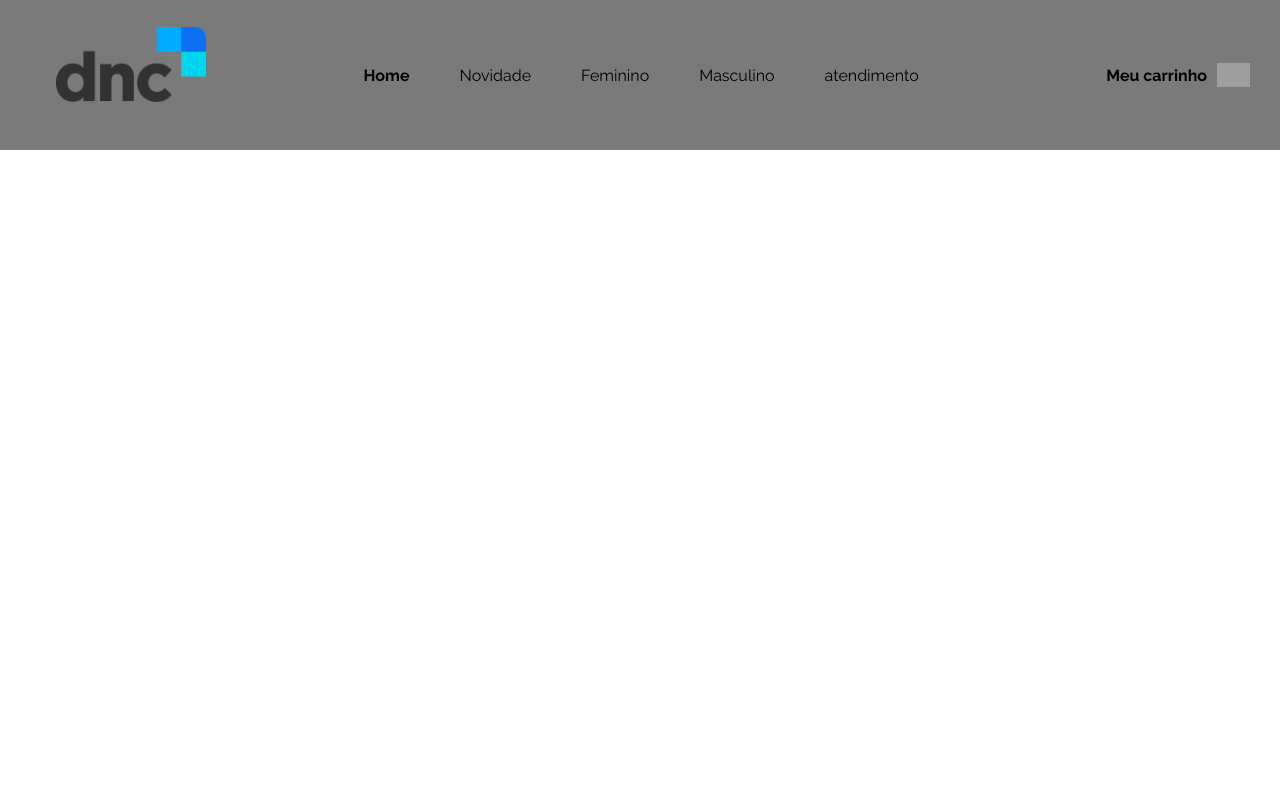
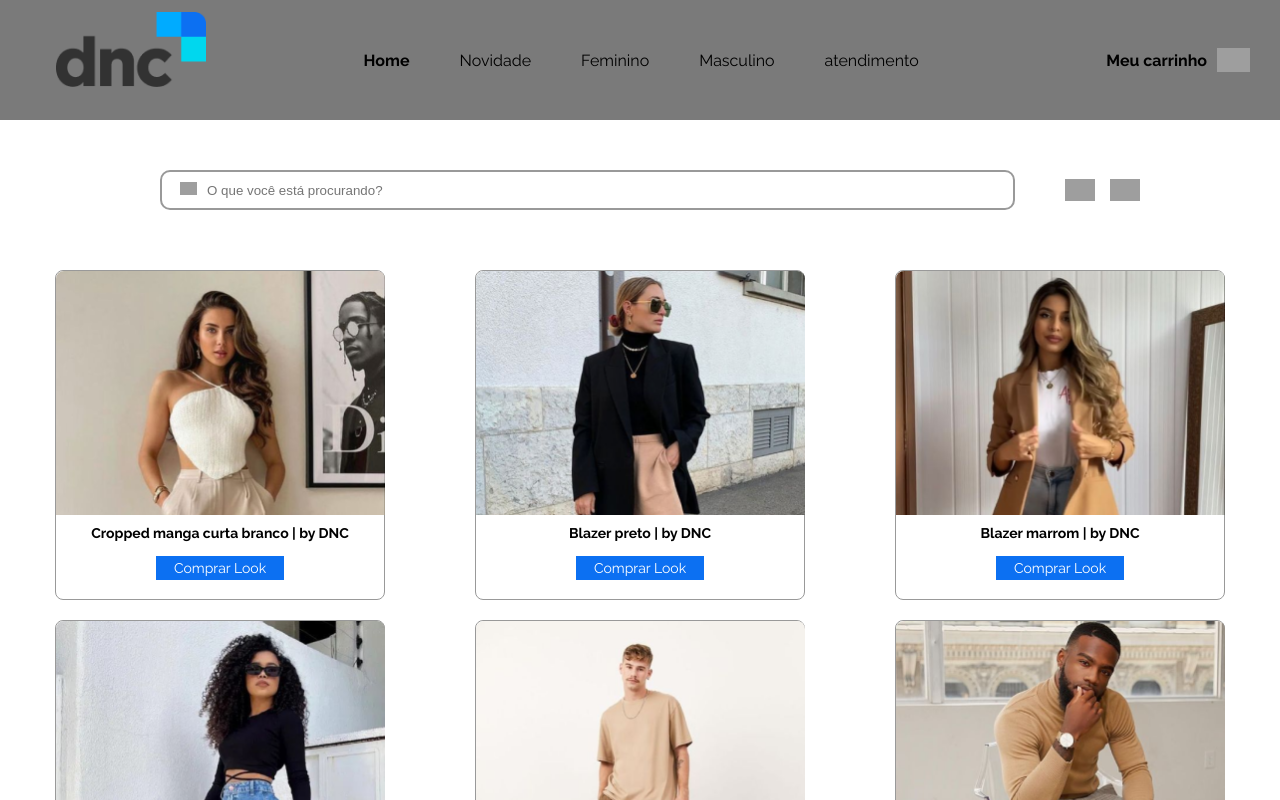
Before and after one commit to Gguife/E-commerce-DNC, a React (Vite) app: page /home in a window 1280 px wide. Shown: the top 800 px of the page. Built offline with nearby package versions, Linux system fonts and the light colour scheme; grey boxes are pictures that could not be loaded.

Commit message:
create Home and editing erros

```diff
--- a/src/components/header/Header.scss
+++ b/src/components/header/Header.scss
@@ -2,9 +2,10 @@
 
 .header{
   background-color: $border-input-color;
-  height: 150px;
+  height: 120px;
   display: flex;
   align-items: center;
+  overflow: hidden;
 
   .logo{
     width: 150px;
--- a/src/components/headerMenu/HeaderMenu.jsx
+++ b/src/components/headerMenu/HeaderMenu.jsx
@@ -10,16 +10,13 @@ export const HeaderMenu = () => {
   const handleMobileOpen = () =>{
     const mobile = document.querySelector('.menu-mobile')
 
-    mobile.style.display = 'flex';
-    mobile.style.left = '0px';
-
+    mobile.style.display = 'flex'
   }
 
   const handleMobileClose = () =>{
     const mobile = document.querySelector('.menu-mobile')
 
-    mobile.style.left = '700px';
-    mobile.style.display = 'none';
+    mobile.style.display = 'none'
   }
 
   return (
--- a/src/components/headerMenu/HeaderMenu.scss
+++ b/src/components/headerMenu/HeaderMenu.scss
@@ -1,5 +1,5 @@
 .header-menu{
-  height: 115px;
+  width: 100%;
   display: flex;
   justify-content: space-between;
 
@@ -15,6 +15,11 @@
     }
     a{
       color: #000;
+      transition: .4s;
+
+      &:hover{
+        color: #fff;
+      }
     }
   }
 
@@ -37,17 +42,17 @@
   .menu-mobile{
     position: absolute;
     top: 0px;
-    left: 800px;
-    margin-right: 20px;
+    right: 0;
     background-color: #b6b2b2;
-    width: 100%;
-    border-radius: 20px 0px 0px 20px;
+    width: 60%;
+    height: 100%;
     padding: 20px;
     display: none;
     flex-direction: column;
     align-items: center;
     justify-content: center;
-    opacity: .9;
+    opacity: .95;
+    transition: all ease .6s;
 
 
     .menu-close{
--- /dev/null
+++ b/src/components/productCard/ProductCard.jsx
@@ -0,0 +1,12 @@
+import './ProductCard.scss'
+import { Link } from 'react-router-dom'
+
+export const ProductCard = ({data}) => {
+  return (
+    <div className='card'>
+      <img src={data.imgPathDetail} alt="" />
+      <h3>{data.title}</h3>
+      <Link to='/products' className='button-card'>Comprar Look</Link>
+    </div>
+  )
+}
--- /dev/null
+++ b/src/components/productCard/ProductCard.scss
@@ -0,0 +1,38 @@
+@use '../../sass/varibales' as *;
+
+.card{
+  display: flex;
+  flex-direction: column;
+  align-items: center;
+  width: 330px;
+  height: 330px;
+  border-radius: 8px;
+  border: 1px solid #999;
+
+  img{
+    border-radius: 8px 8px 0 0;
+    width: 329px;
+  }
+  h3{
+    font-size: 14px;
+    margin: 10px 0;
+  }
+  .button-card{
+    display: flex;
+    align-items: center;
+    justify-content: center;
+    margin-top: 5px;
+    width: 128px;
+    height: 24px;
+    background-color: $contrast-color;
+    color: #FFF;
+    border: none;
+    transition: .4s;
+    font-size: 14px;
+    cursor: pointer;
+
+    &:hover{
+      opacity: .6;
+    }
+  }
+}
--- /dev/null
+++ b/src/components/search/Search.jsx
@@ -0,0 +1,20 @@
+import './Search.scss'
+import SearchIcon from '../../assets/search.png'
+import Like from '../../assets/like.png'
+import Profile from '../../assets/user.png'
+
+export const Search = () => {
+
+  return (
+    <div className="search">
+      <div className="search-input">
+        <input type="search" id='search' placeholder='O que você está procurando?' />
+        <span><img src={SearchIcon} alt="Search" /></span>
+      </div>
+      <div className="icons">
+        <img src={Profile} alt="Profile" />
+        <img src={Like} alt="Like" />
+      </div>
+    </div>
+  )
+}
--- /dev/null
+++ b/src/components/search/Search.scss
@@ -0,0 +1,41 @@
+.search{
+  margin: 30px auto;
+  display: flex;
+  align-items: center;
+  justify-content: center;
+  width: 1000px;
+
+  .search-input{
+    flex: 1;
+    padding: 20px;
+    position: relative;
+
+    input{
+      width: 100%;
+      height: 40px;
+      border-radius: 10px;
+      padding: 10px 45px;
+      border: 2px solid #999;
+
+      &:focus{
+        outline: none;
+      }
+    }
+    span{
+      position: absolute;
+      left: 40px;
+      top: 30px;
+      img{
+        width: 17px;
+      }
+    }
+  }
+  .icons{
+    display: flex;
+    margin-left: 30px;
+    gap: 15px;
+    img{
+      width: 30px;
+    }
+  }
+}
--- a/src/pages/home/Home.jsx
+++ b/src/pages/home/Home.jsx
@@ -1,12 +1,18 @@
-import React from 'react'
+import './Home.scss'
 import { HeaderMenu } from '../../components/headerMenu/HeaderMenu'
+import { Search } from '../../components/search/Search'
+import { ProductCard } from '../../components/productCard/ProductCard'
 
-export const Home = () => {
+export const Home = ({data}) => {
+
   return (
     <section className='home'>
       <HeaderMenu />
+
+      <Search />
+
       <div className="home-container">
-
+        {data.map((item, key) => (<ProductCard key={key} data={item} />))}
       </div>
     </section>
   )
--- a/src/pages/home/Home.scss
+++ b/src/pages/home/Home.scss
@@ -1 +1,13 @@
-@use '../../sass/varibales'
+@use '../../sass/varibales' as *;
+
+.home{
+  height: 100vh;
+
+  .home-container{
+    display: grid;
+    grid-template-columns: repeat(3, 1fr);
+    place-items: center;
+    row-gap: 20px;
+    padding: 10px;
+  }
+}
```
Also changed, not shown: src/routes/MainRoutes.jsx (+4 -3 lines).
